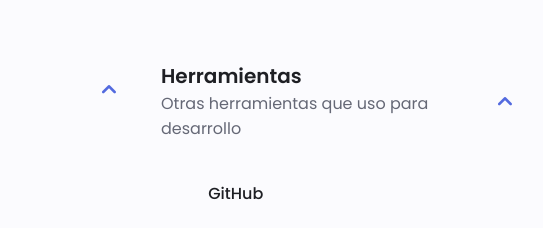
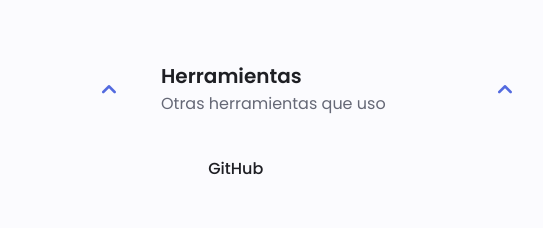
Before and after one commit to JuanNicolas14/myPortfolio, a plain HTML site: page index.html in a window 1280 px wide. Shown: the part 1297-1525 px from the top of the page, 503-1046 px from the left. Drawn offline with nearby package versions, Linux system fonts and the light colour scheme; no server answers; some icons are missing.

Commit message:
sexto commit, correcion secciones

```diff
--- a/index.html
+++ b/index.html
@@ -296,7 +296,7 @@
                 <div>
                   <h1 class="skills__title">Herramientas</h1>
                   <span class="skills_subtitle"
-                    >Otras herramientas que uso para desarrollo</span
+                    >Otras herramientas que uso</span
                   >
                 </div>
 
```
Also changed, not shown: 1 other file.
